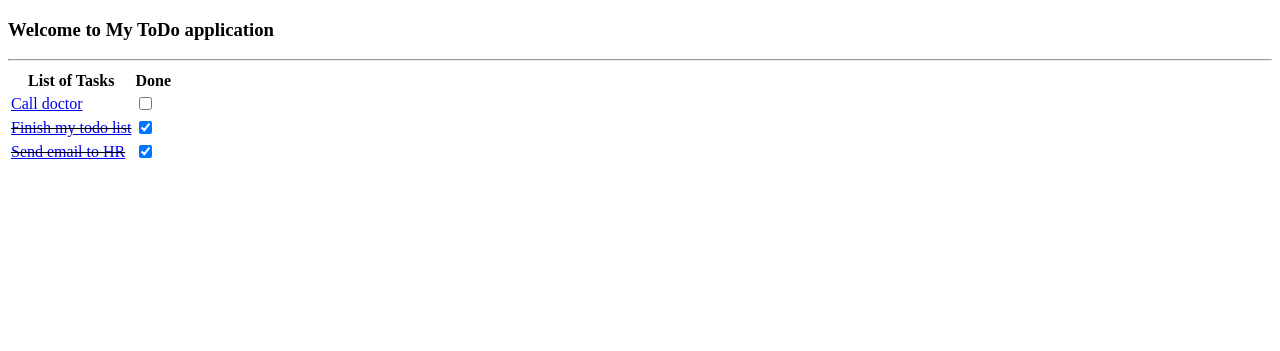
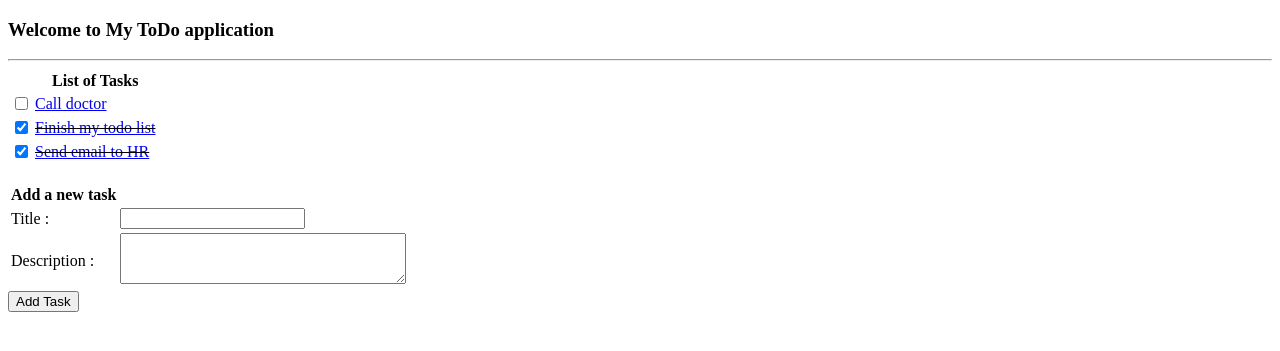
Before and after one commit to asmiy/ToDoApp, a Flask app: page / in a window 1280 px wide. Shown: the top 351 px of the page. Run offline with Flask 2, Linux system fonts and the light colour scheme; data comes from the database, SQL or seed files in the repository; both versions use the stored data as it was after the commit.

Commit message:
Add a new TODO

```diff
--- a/app.py
+++ b/app.py
@@ -1,5 +1,5 @@
 
-from flask import Flask, render_template, redirect, url_for
+from flask import Flask, render_template, redirect, url_for, request
 from flask_sqlalchemy import SQLAlchemy
 from datetime import datetime
 
@@ -45,6 +45,20 @@ def display_task(id):
     return render_template("display_task.html", task=task_to_display)
 
 
+@app.route('/add_task', methods=['POST'])
+def add_task():
+    task_title = request.form['title']
+    task_description = request.form['description']
+    new_task = Task(title=task_title, description=task_description,
+                    state=False, last_update=datetime.now())
+    try:
+        db.session.add(new_task)
+        db.session.commit()
+        return redirect(url_for('index'))
+    except:
+        return "Error while adding the new task!"
+
+
 def prepopulate_db(db):
     if Task.query.first() is None:
         new_task1 = Task(title="Finish my todo list", state=True, last_update=datetime.now())
--- a/templates/index.html
+++ b/templates/index.html
@@ -10,32 +10,48 @@
     <hr/>
     <table >
         <tr>
+            <th></th>
             <th>List of Tasks</th>
-            <th>Done</th>
         </tr>
         {% for task_undone in tasks_undone %}
         <tr>
-            <td><a href="display_task/{{task_undone.id}}">{{task_undone.title}}</a></td>
             <td>
                 <form action="update_task/{{task_undone.id}}" method="POST">
                 <input onchange="this.form.submit()" type="checkbox" name="{{task_undone.id}}" value="checked">
               </form>
             </td>
+            <td><a href="display_task/{{task_undone.id}}">{{task_undone.title}}</a></td>
         </tr>
         {% endfor %}
 
         {% for task_done in tasks_done %}
         <tr>
-            <td><strike><a href="display_task/{{task_done.id}}">{{task_done.title}}</a></strike></td>
             <td>
                <form action="update_task/{{task_done.id}}" method="POST">
                 <input onchange="this.form.submit()" type="checkbox" name="{{task_done.id}}" value="unchecked" checked>
              </form>
             </td>
+            <td><strike><a href="display_task/{{task_done.id}}">{{task_done.title}}</a></strike></td>
         </tr>
         {% endfor %}
     </table>
 
+    </br>
+    <form action="{{url_for('add_task') }}" method="POST">
+     <table>
+         <th>Add a new task </th>
+         <tr>
+             <td><label for="title">Title :</label></td>
+           <td> <input id="title" type="text" name="title"  required="required"> </td>
+        </tr>
+        <tr>
+            <td><label for="description">Description </label>:</td>
+            <td> <textarea id="description" name="description"  rows="3" cols="33"> </textarea></td>
+        </tr>
+    </table>
+        <input type="submit" value="Add Task">
+    </form>
+
 
 </body>
 </html>
```
Also changed, not shown: tasks.db.
